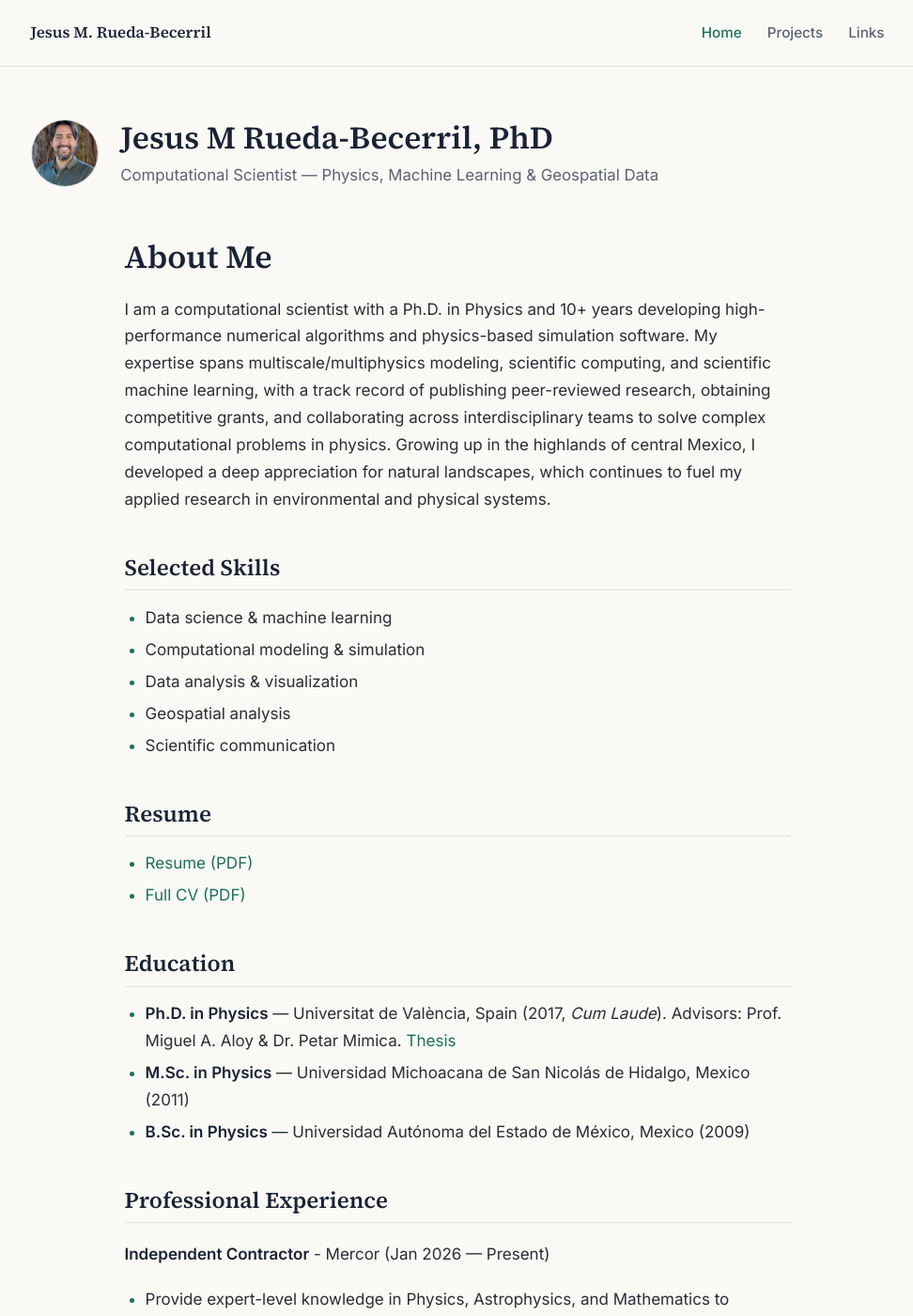
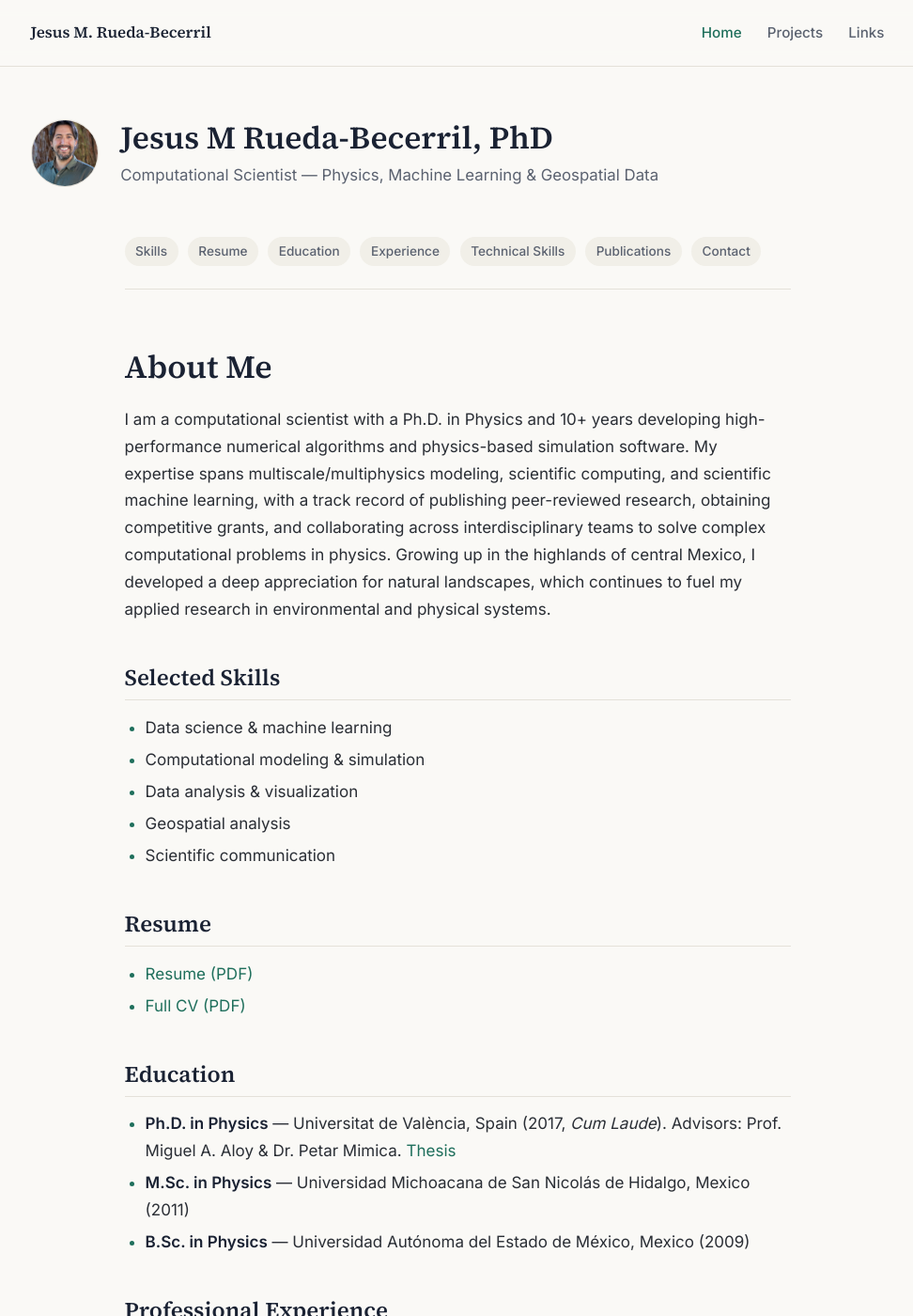
Before and after one commit to altjerue/altjerue.github.io, a Jekyll site: the page built from index.md, in a window 1280 px wide and 1400 px high. Shown: the whole window at 94% size, without its empty margins (153-1125 px from the left). Built offline with Jekyll 4.4.1, drawn with Linux system fonts in a browser that asks for light colours.

Commit message:
Add project tiering and homepage navigation aids
Collapse the practice/course-work portfolio (ML from scratch,
DataCamp, Kaggle, templates, etc.) into a <details> block on the
Projects page so the production/research projects lead uncontested.

Add a jump-nav pill strip and a "back to top" link to the long
homepage, with scroll-margin-top on headings and smooth scrolling
so anchored sections clear the sticky nav bar correctly.

Co-Authored-By: Claude Sonnet 5 <noreply@anthropic.com>

```diff
--- a/assets/css/style.scss
+++ b/assets/css/style.scss
@@ -43,6 +43,17 @@
    Reset & base
 --------------------------------------------------------------- */
 * { box-sizing: border-box; }
+
+html {
+  scroll-behavior: smooth;
+}
+@media (prefers-reduced-motion: reduce) {
+  html { scroll-behavior: auto; }
+}
+
+h1, h2, h3 {
+  scroll-margin-top: 5rem;
+}
 
 body {
   margin: 0;
@@ -123,6 +134,32 @@ blockquote {
   border-left: 3px solid var(--accent);
   color: var(--text-muted);
 }
+
+details {
+  margin: 2em 0;
+  padding: 1em 1.3em;
+  border: 1px solid var(--border);
+  border-radius: 8px;
+  background: var(--bg-elevated);
+}
+details > :last-child { margin-bottom: 0; }
+details summary {
+  cursor: pointer;
+  font-family: var(--font-heading);
+  font-weight: 600;
+  color: var(--heading);
+  list-style: none;
+}
+details summary::-webkit-details-marker { display: none; }
+details summary::before {
+  content: "▸";
+  display: inline-block;
+  width: 1em;
+  color: var(--accent);
+  transition: transform 0.15s ease;
+}
+details[open] summary::before { transform: rotate(90deg); }
+details summary a { color: inherit; }
 
 table {
   display: block;
@@ -249,6 +286,37 @@ main {
   font-size: 0.9rem;
 }
 
+/* On-page jump nav (homepage) */
+.page-toc {
+  display: flex;
+  flex-wrap: wrap;
+  gap: 0.5em 0.6em;
+  margin: 0 0 2em;
+  padding-bottom: 1.4em;
+  border-bottom: 1px solid var(--border);
+}
+.page-toc a {
+  background: var(--code-bg);
+  color: var(--text-muted);
+  padding: 0.3em 0.85em;
+  border-radius: 999px;
+  font-size: 0.85rem;
+  font-weight: 500;
+  background-image: none;
+}
+.page-toc a:hover, .page-toc a:focus-visible {
+  color: var(--accent);
+  background-size: 0;
+}
+
+.back-to-top {
+  margin-top: 3em;
+  text-align: right;
+  font-size: 0.9rem;
+}
+.back-to-top a { color: var(--text-muted); }
+.back-to-top a:hover { color: var(--accent); }
+
 /* ---------------------------------------------------------------
    Footer
 --------------------------------------------------------------- */
--- a/index.md
+++ b/index.md
@@ -2,6 +2,16 @@
 layout: default
 title: Home
 ---
+
+<nav class="page-toc" aria-label="On this page">
+<a href="#selected-skills">Skills</a>
+<a href="#resume">Resume</a>
+<a href="#education">Education</a>
+<a href="#professional-experience">Experience</a>
+<a href="#technical-skills">Technical Skills</a>
+<a href="#publications">Publications</a>
+<a href="#contact">Contact</a>
+</nav>
 
 # About Me
 
@@ -100,3 +110,5 @@ Beyond astrophysics, science, the environment, and computers, I love hiking and
 - [ResearchGate](https://www.researchgate.net/profile/Jesus_Rueda-Becerril)
 - [GitHub](https://www.github.com/altjerue)
 - [ORCID](https://orcid.org/0000-0003-1988-1912)
+
+<p class="back-to-top"><a href="#">↑ Back to top</a></p>
```
Also changed, not shown: _pages/projects.md (+4 -1 lines).
